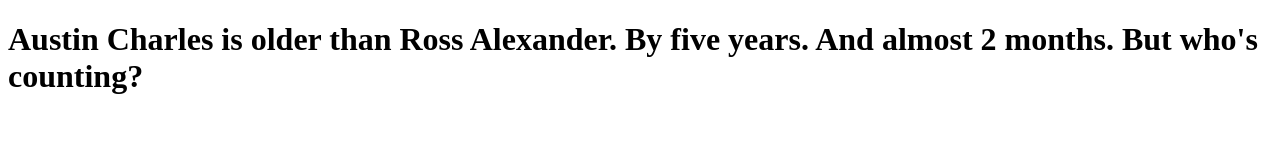
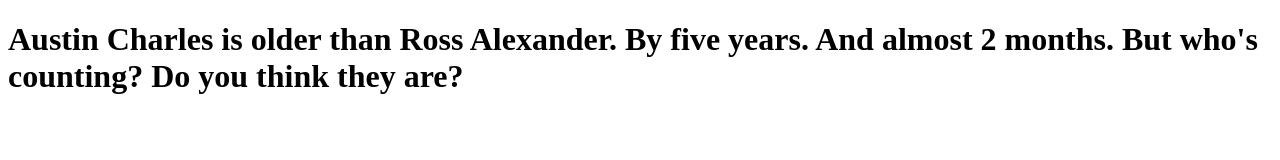
Before and after one commit to 4SandyD/myTestApp, a plain HTML site: page index.html in a window 1280 px wide. Drawn offline with Linux system fonts and the light colour scheme.

Commit message:
latest comment

```diff
--- a/index.html
+++ b/index.html
@@ -7,6 +7,6 @@
   <title>Document</title>
 </head>
 <body>
-  <h1>Austin Charles is older than Ross Alexander. By five years. And almost 2 months. But who's counting?</h1>
+  <h1>Austin Charles  is older than Ross Alexander. By five years. And almost 2 months. But who's counting? Do you think they are?</h1>
 </body>
 </html>
```
